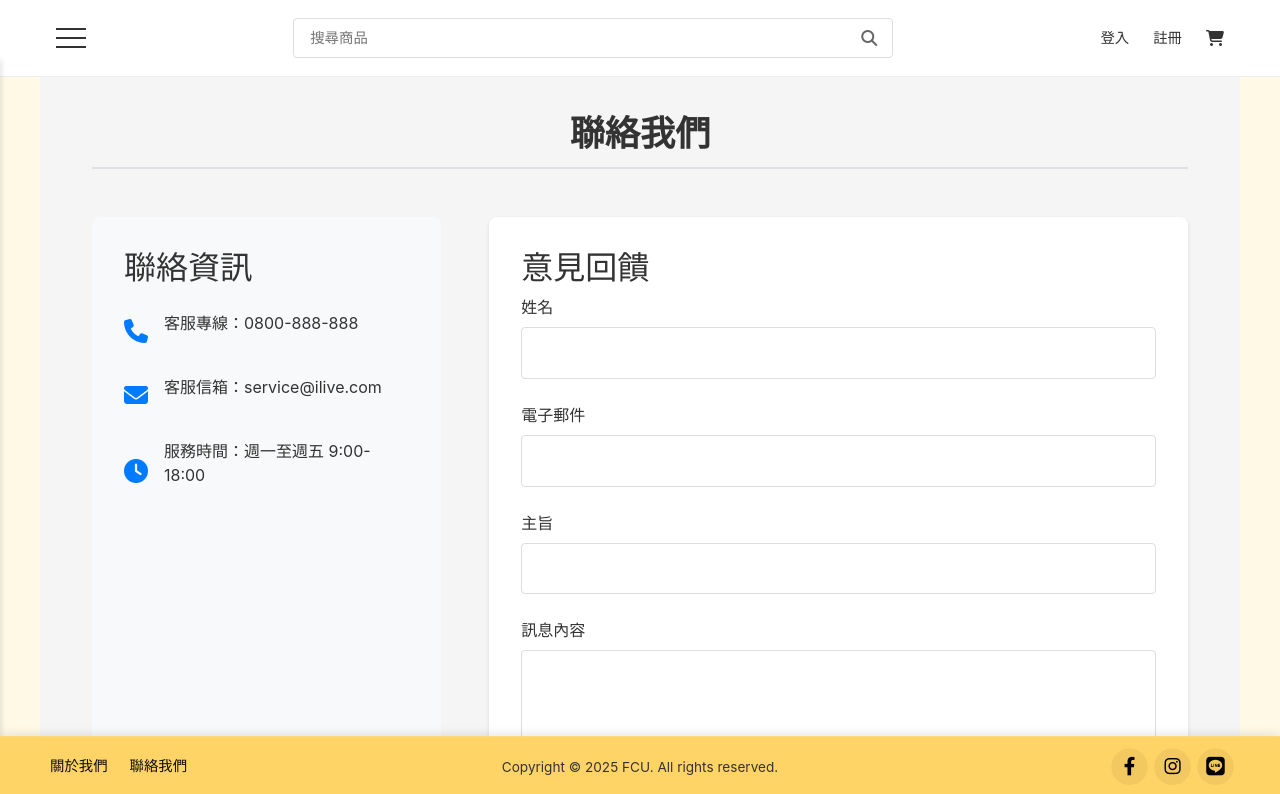
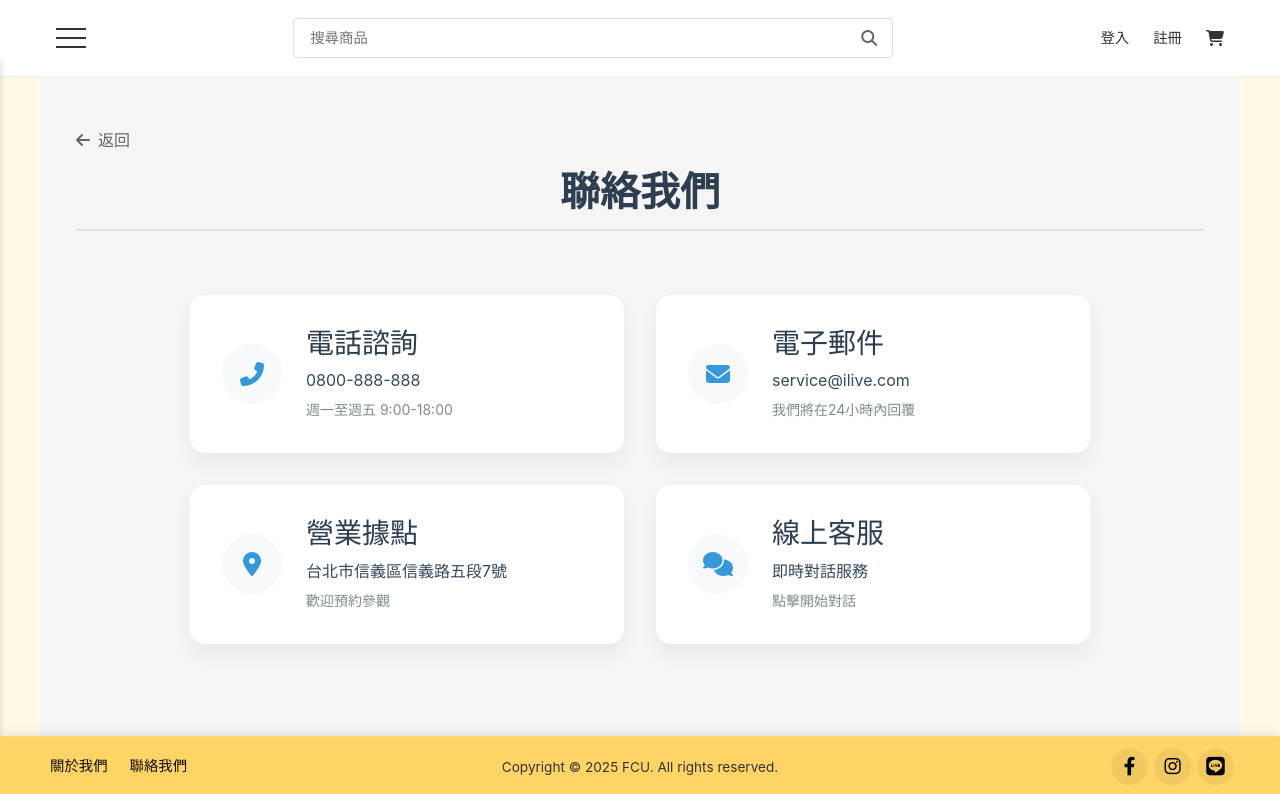
Before and after one commit to d1204429/ilivenew, a Vue app: page /contact in a window 1280 px wide. Shown: the top 794 px of the page. Built offline with nearby package versions, Linux system fonts and the light colour scheme.

Commit message:
ux init RegisterView.vue LoginView.vue AboutView.vue AboutView.vue ContactView.vue

```diff
--- a/src/views/about/AboutView.vue
+++ b/src/views/about/AboutView.vue
@@ -62,6 +62,23 @@
     </section>
   </div>
 </template>
+<script setup lang="ts">
+import { useRouter } from 'vue-router'
+
+const router = useRouter()
+
+const handleBack = () => {
+  try {
+    if (window.history.state?.back) {
+      router.go(-1)
+    } else {
+      router.push('/')
+    }
+  } catch (error) {
+    router.push('/')
+  }
+}
+</script>
 
 <style scoped>
 .about-container {
@@ -156,17 +173,3 @@ section {
 }
 
 </style>
-<script setup lang="ts">
-import { useRouter } from 'vue-router'
-
-const router = useRouter()
-
-const handleBack = () => {
-  if (window.history.length > 2) {
-    router.go(-1)
-  } else {
-    router.push('/')
-  }
-}
-
-</script>
--- a/src/views/contact/ContactView.vue
+++ b/src/views/contact/ContactView.vue
@@ -1,86 +1,77 @@
 <template>
   <div class="contact-container">
+    <div class="back-link">
+      <a @click="handleBack">
+        <i class="fas fa-arrow-left"></i> 返回
+      </a>
+    </div>
+
     <h1 class="page-title">聯絡我們</h1>
 
     <div class="contact-content">
-      <div class="contact-info">
-        <h2>聯絡資訊</h2>
-        <div class="info-item">
-          <i class="fas fa-phone"></i>
-          <p>客服專線：0800-888-888</p>
+      <div class="contact-card">
+        <div class="card-item">
+          <div class="icon-wrapper">
+            <i class="fas fa-phone-alt"></i>
+          </div>
+          <div class="info">
+            <h3>電話諮詢</h3>
+            <p>0800-888-888</p>
+            <small>週一至週五 9:00-18:00</small>
+          </div>
         </div>
-        <div class="info-item">
-          <i class="fas fa-envelope"></i>
-          <p>客服信箱：service@ilive.com</p>
+
+        <div class="card-item">
+          <div class="icon-wrapper">
+            <i class="fas fa-envelope"></i>
+          </div>
+          <div class="info">
+            <h3>電子郵件</h3>
+            <p>service@ilive.com</p>
+            <small>我們將在24小時內回覆</small>
+          </div>
         </div>
-        <div class="info-item">
-          <i class="fas fa-clock"></i>
-          <p>服務時間：週一至週五 9:00-18:00</p>
+
+        <div class="card-item">
+          <div class="icon-wrapper">
+            <i class="fas fa-map-marker-alt"></i>
+          </div>
+          <div class="info">
+            <h3>營業據點</h3>
+            <p>台北市信義區信義路五段7號</p>
+            <small>歡迎預約參觀</small>
+          </div>
+        </div>
+
+        <div class="card-item">
+          <div class="icon-wrapper">
+            <i class="fas fa-comments"></i>
+          </div>
+          <div class="info">
+            <h3>線上客服</h3>
+            <p>即時對話服務</p>
+            <small>點擊開始對話</small>
+          </div>
         </div>
       </div>
-
-      <form class="contact-form" @submit.prevent="submitForm">
-        <h2>意見回饋</h2>
-        <div class="form-group">
-          <label for="name">姓名</label>
-          <input
-              type="text"
-              id="name"
-              v-model="formData.name"
-              required
-          >
-        </div>
-        <div class="form-group">
-          <label for="email">電子郵件</label>
-          <input
-              type="email"
-              id="email"
-              v-model="formData.email"
-              required
-          >
-        </div>
-        <div class="form-group">
-          <label for="subject">主旨</label>
-          <input
-              type="text"
-              id="subject"
-              v-model="formData.subject"
-              required
-          >
-        </div>
-        <div class="form-group">
-          <label for="message">訊息內容</label>
-          <textarea
-              id="message"
-              v-model="formData.message"
-              rows="5"
-              required
-          ></textarea>
-        </div>
-        <button type="submit" class="submit-btn">送出訊息</button>
-      </form>
     </div>
   </div>
 </template>
 
-<script>
-export default {
-  name: 'ContactView',
-  data() {
-    return {
-      formData: {
-        name: '',
-        email: '',
-        subject: '',
-        message: ''
-      }
+<script setup lang="ts">
+import { useRouter } from 'vue-router'
+
+const router = useRouter()
+
+const handleBack = () => {
+  try {
+    if (window.history.state?.back) {
+      router.go(-1)
+    } else {
+      router.push('/')
     }
-  },
-  methods: {
-    submitForm() {
-      // TODO: 實作表單提交邏輯
-      console.log('Form submitted:', this.formData);
-    }
+  } catch (error) {
+    router.push('/')
   }
 }
 </script>
@@ -89,87 +80,103 @@ export default {
 .contact-container {
   max-width: 1200px;
   margin: 0 auto;
-  padding: 2rem;
+  padding: 3rem 1rem;
 }
 
 .page-title {
   text-align: center;
-  margin-bottom: 3rem;
-  color: #333;
+  margin-bottom: 4rem;
+  color: #2c3e50;
+  font-size: 2.5rem;
 }
 
 .contact-content {
-  display: grid;
-  grid-template-columns: 1fr 2fr;
+  display: flex;
+  flex-direction: column;
+  align-items: center;
   gap: 3rem;
 }
 
-.contact-info {
-  background: #f8f9fa;
-  padding: 2rem;
-  border-radius: 8px;
+.contact-card {
+  display: grid;
+  grid-template-columns: repeat(2, 1fr);
+  gap: 2rem;
+  width: 100%;
+  max-width: 900px;
 }
 
-.info-item {
+.card-item {
+  background: #ffffff;
+  padding: 2rem;
+  border-radius: 15px;
+  box-shadow: 0 10px 20px rgba(0,0,0,0.05);
   display: flex;
   align-items: center;
-  margin: 1.5rem 0;
-  gap: 1rem;
+  gap: 1.5rem;
+  transition: transform 0.3s ease;
 }
 
-.info-item i {
-  font-size: 1.5rem;
-  color: #007bff;
+.card-item:hover {
+  transform: translateY(-5px);
 }
 
-.contact-form {
-  background: #fff;
-  padding: 2rem;
-  border-radius: 8px;
-  box-shadow: 0 2px 4px rgba(0,0,0,0.1);
+.icon-wrapper {
+  width: 60px;
+  height: 60px;
+  background: #f8f9fa;
+  border-radius: 50%;
+  display: flex;
+  align-items: center;
+  justify-content: center;
 }
 
-.form-group {
-  margin-bottom: 1.5rem;
+.icon-wrapper i {
+  font-size: 1.5rem;
+  color: #3498db;
 }
 
-label {
-  display: block;
+.info h3 {
+  color: #2c3e50;
   margin-bottom: 0.5rem;
-  color: #333;
 }
 
-input,
-textarea {
-  width: 100%;
-  padding: 0.8rem;
-  border: 1px solid #ddd;
-  border-radius: 4px;
-  font-size: 1rem;
+.info p {
+  color: #34495e;
+  margin-bottom: 0.3rem;
 }
 
-textarea {
-  resize: vertical;
+.info small {
+  color: #7f8c8d;
 }
 
-.submit-btn {
-  background: #007bff;
-  color: white;
-  padding: 0.8rem 2rem;
-  border: none;
-  border-radius: 4px;
-  cursor: pointer;
-  font-size: 1rem;
-  transition: background-color 0.3s;
+.back-link {
+  margin-bottom: 1rem;
 }
 
-.submit-btn:hover {
-  background: #0056b3;
+.back-link a {
+  display: inline-flex;
+  align-items: center;
+  color: #666;
+  cursor: pointer;
+  text-decoration: none;
+  transition: color 0.3s ease;
+}
+
+.back-link a:hover {
+  color: #4299e1;
+}
+
+.back-link i {
+  margin-right: 0.5rem;
 }
 
 @media (max-width: 768px) {
-  .contact-content {
+  .contact-card {
     grid-template-columns: 1fr;
+  }
+
+  .card-item {
+    padding: 1.5rem;
   }
 }
 </style>
```
